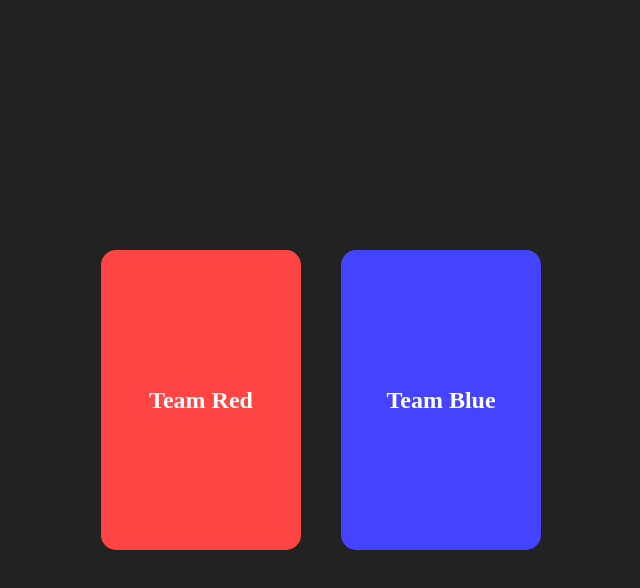
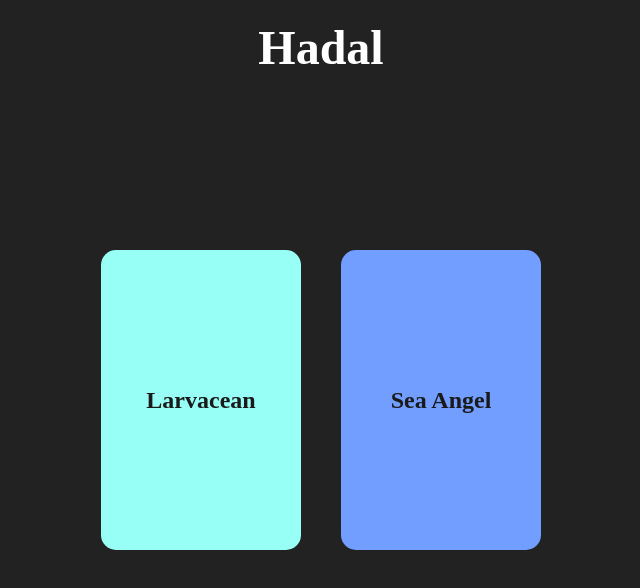
Before and after one commit to dedekm/ws-multiplayer-server, a website: page views/index.html in a window 1280 px wide. Shown: the whole page, without its empty margins (319-959 px from the left). Drawn offline with Linux system fonts and the light colour scheme; files whose address does not match are found by name.

Commit message:
init hadal page with evo line selection

```diff
--- a/views/index.html
+++ b/views/index.html
@@ -3,10 +3,10 @@
     <head>
         <meta charset="UTF-8" />
         <meta name="viewport" content="width=device-width, initial-scale=1.0" />
-        <title>WS control test</title>
+        <title>Hadal </title>
         <script src="https://cdn.statically.io/gh/cyrus2281/joystick-controller/main/dist/umd/joystick-controller.min.js"></script>
         <script src="javascripts/base.js" defer></script>
-        <script src="javascripts/joystick.js" defer></script>
+        <script src="javascripts/hadal.js" defer></script>
         <style>
             body {
                 user-select: none;
@@ -22,13 +22,20 @@
                 flex-direction: column;
                 background-color: #1a1a1a;
             }
+            .game-title {
+                text-align: center;
+                color: white;
+                font-size: 48px;
+                font-weight: bold;
+                margin-top: 20px;
+            }
             .game-container {
                 flex: 1;
                 position: relative;
                 width: 100%;
                 background-color: #222;
             }
-            .team-selection {
+            .species-selection {
                 position: fixed;
                 left: 50%;
                 top: 50%;
@@ -36,7 +43,7 @@
                 display: flex;
                 gap: 40px;
             }
-            .team-card {
+            .species-selection-card {
                 width: 200px;
                 height: 300px;
                 border-radius: 15px;
@@ -46,18 +53,18 @@
                 justify-content: center;
                 cursor: pointer;
                 transition: transform 0.3s;
-                color: white;
+                color: #1a1a1a;
                 font-size: 24px;
                 font-weight: bold;
             }
-            .team-card:hover {
-                transform: scale(1.05);
+            .species-selection-card:hover {
+                transform: scale(1.10);
             }
-            .team-1 {
-                background-color: #ff4444;
+            .species-1 {
+                background-color: #98fff6;
             }
-            .team-2 {
-                background-color: #4444ff;
+            .species-2 {
+                background-color: #719eff;
             }
             .controls-container {
                 display: none;
@@ -103,12 +110,13 @@
     </head>
     <body>
         <div class="game-container">
-            <div class="team-selection">
-                <div class="team-card team-1" onclick="selectTeam(1)">
-                    Team Red
+            <h1 class="game-title">Hadal</h1>
+            <div class="species-selection">
+                <div class="species-selection-card species-1" data-evolution-line="0">
+                    Larvacean
                 </div>
-                <div class="team-card team-2" onclick="selectTeam(2)">
-                    Team Blue
+                <div class="species-selection-card species-2" data-evolution-line="1">
+                    Sea Angel
                 </div>
             </div>
             <div class="controls-container">
--- a/ws/websocket_server.js
+++ b/ws/websocket_server.js
@@ -37,12 +37,10 @@ function setupWebSocket(server) {
         try {
           const message = JSON.parse(rawMessage);
 
-          console.log("message from player:", id, message);
-
           switch (message.event) {
             case "create":
               players.add(id, ws);
-              console.log("player", id, "created");
+              console.log("player", id, "created", message.data);
 
               if (gameWs) {
                 gameWs.send(JSON.stringify({
@@ -53,7 +51,7 @@ function setupWebSocket(server) {
               }
               break;
             case "update":
-              console.log("player", id, "updated");
+              console.log("player", id, "updated", message.input);
 
               if (gameWs) {
                 gameWs.send(JSON.stringify({
```
Also changed, not shown: public/javascripts/hadal.js (renamed from public/javascripts/joystick.js, +7 -7 lines).
